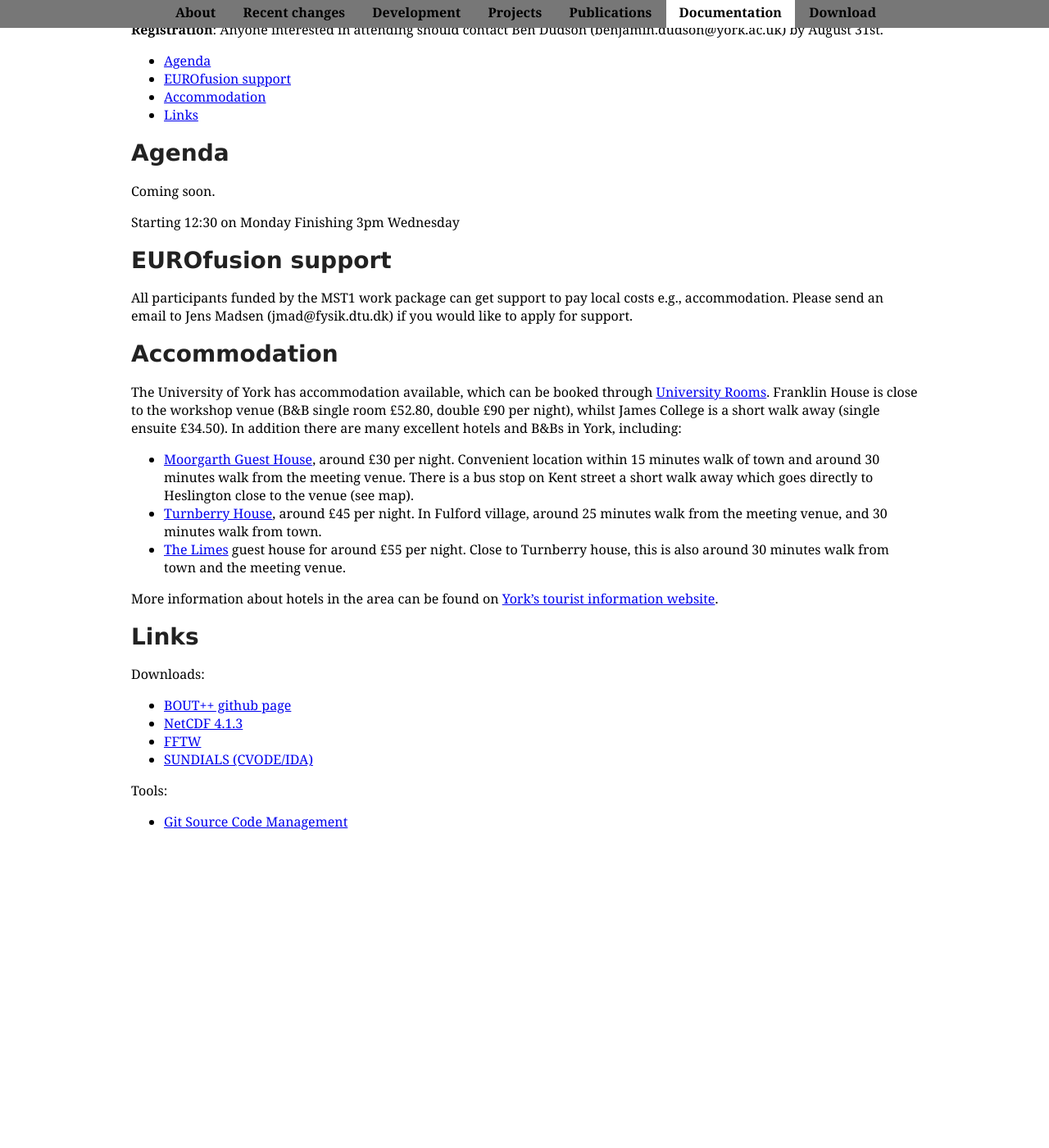
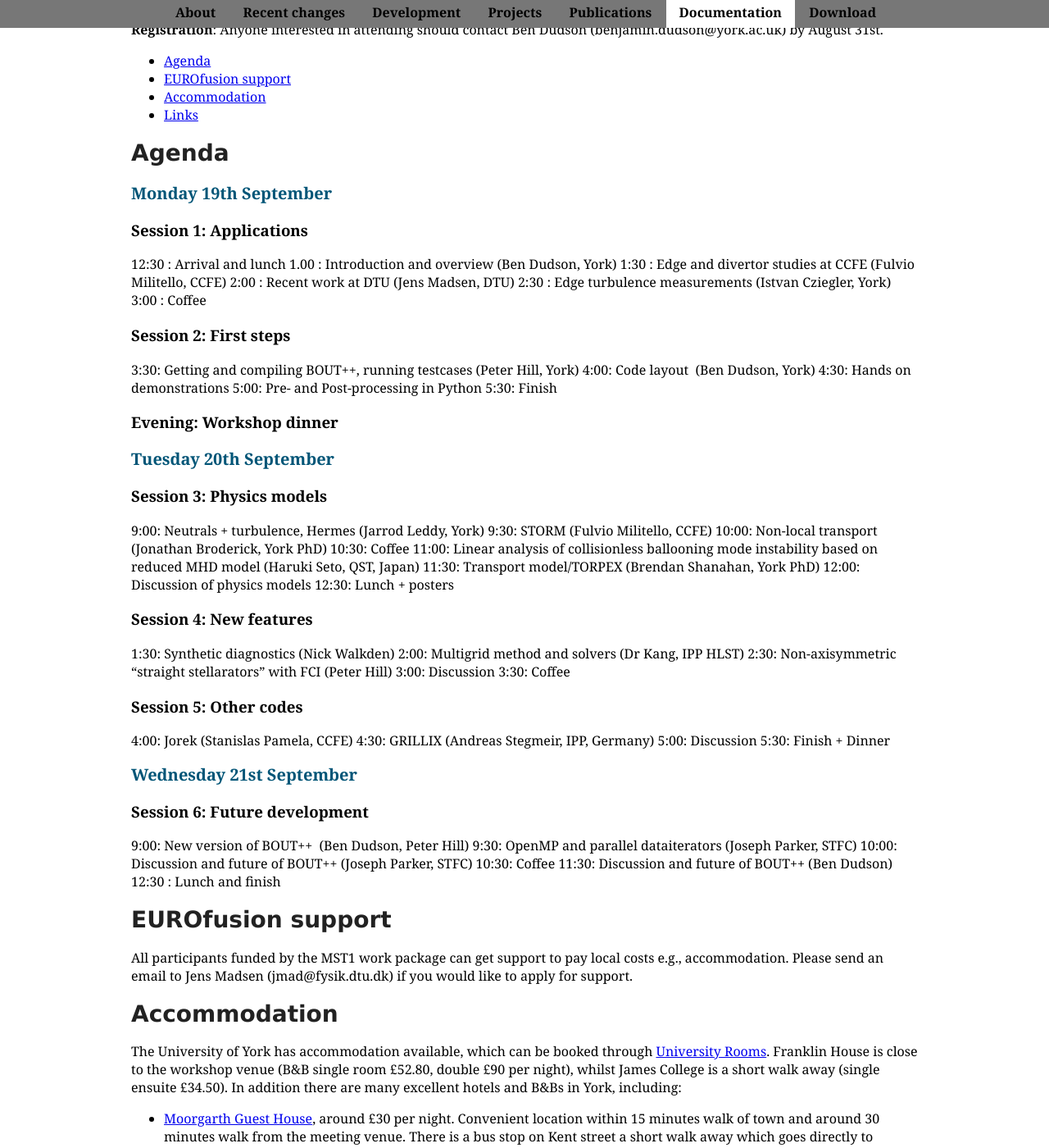
Before and after one commit to boutproject/boutproject.github.io, a Jekyll site: the page built from workshop2016.markdown, in a window 1280 px wide and 1400 px high, scrolled down 459 px. Shown: the whole window at 82% size. Built offline with Jekyll 4.4.1, drawn with Linux system fonts in a browser that asks for light colours; Markdown is read by kramdown in place of the engine named in the settings; before the commit the page ends 1534 px from its top, so only the background shows below that.

Commit message:
Adding 2016 workshop agenda

```diff
--- a/workshop2016.markdown
+++ b/workshop2016.markdown
@@ -24,11 +24,65 @@ The aim of this workshop is (1) to prepare researchers to use and further develo
 <a name="agenda"/>
 # Agenda
 
-Coming soon.
+## Monday 19th September
 
-Starting 12:30 on Monday
-Finishing 3pm Wednesday
+### Session 1: Applications
 
+12:30 : Arrival and lunch
+1.00 : Introduction and overview (Ben Dudson, York)
+1:30 : Edge and divertor studies at CCFE (Fulvio Militello, CCFE)
+2:00 : Recent work at DTU (Jens Madsen, DTU)
+2:30 : Edge turbulence measurements (Istvan Cziegler, York)
+3:00 : Coffee
+
+### Session 2: First steps
+
+3:30: Getting and compiling BOUT++, running testcases (Peter Hill, York)
+4:00: Code layout  (Ben Dudson, York)
+4:30: Hands on demonstrations
+5:00: Pre- and Post-processing in Python
+5:30: Finish
+
+### Evening: Workshop dinner
+
+## Tuesday 20th September
+
+### Session 3: Physics models
+
+9:00: Neutrals + turbulence, Hermes (Jarrod Leddy, York)
+9:30: STORM (Fulvio Militello, CCFE)
+10:00: Non-local transport (Jonathan Broderick, York PhD)
+10:30: Coffee
+11:00: Linear analysis of collisionless ballooning mode instability based on reduced MHD model (Haruki Seto, QST, Japan)
+11:30: Transport model/TORPEX (Brendan Shanahan, York PhD)
+12:00: Discussion of physics models
+12:30: Lunch + posters
+
+### Session 4: New features
+
+1:30: Synthetic diagnostics (Nick Walkden)
+2:00: Multigrid method and solvers (Dr Kang, IPP HLST)
+2:30: Non-axisymmetric “straight stellarators” with FCI (Peter Hill)
+3:00: Discussion
+3:30: Coffee
+
+### Session 5: Other codes
+
+4:00: Jorek (Stanislas Pamela, CCFE)
+4:30: GRILLIX (Andreas Stegmeir, IPP, Germany)
+5:00: Discussion
+5:30: Finish + Dinner
+
+## Wednesday 21st September
+
+### Session 6: Future development
+
+9:00: New version of BOUT++  (Ben Dudson, Peter Hill)
+9:30: OpenMP and parallel dataiterators (Joseph Parker, STFC)
+10:00: Discussion and future of BOUT++ (Joseph Parker, STFC)
+10:30: Coffee
+11:30: Discussion and future of BOUT++ (Ben Dudson)
+12:30 : Lunch and finish
 
 <a name="support"/>
 # EUROfusion support
```
